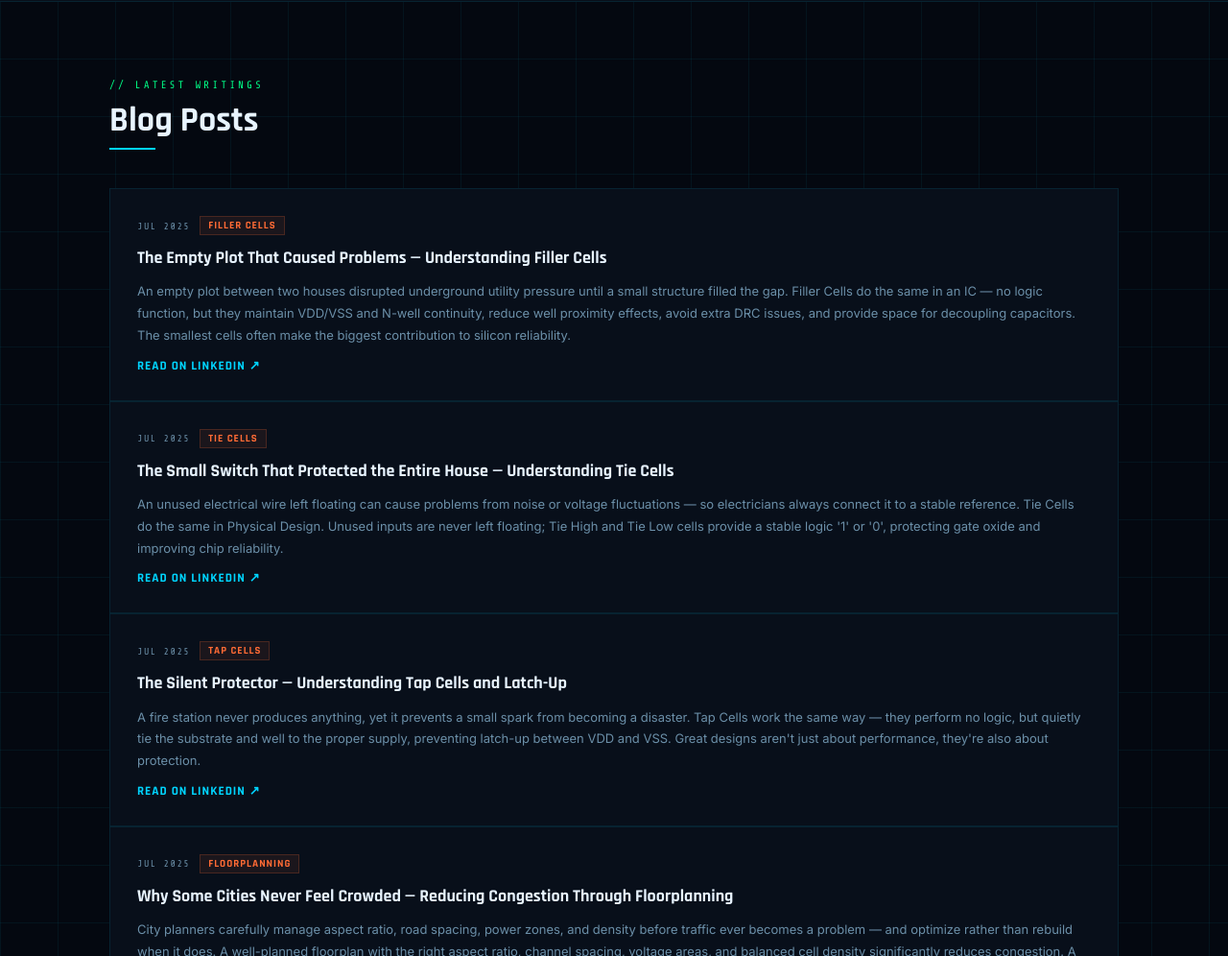
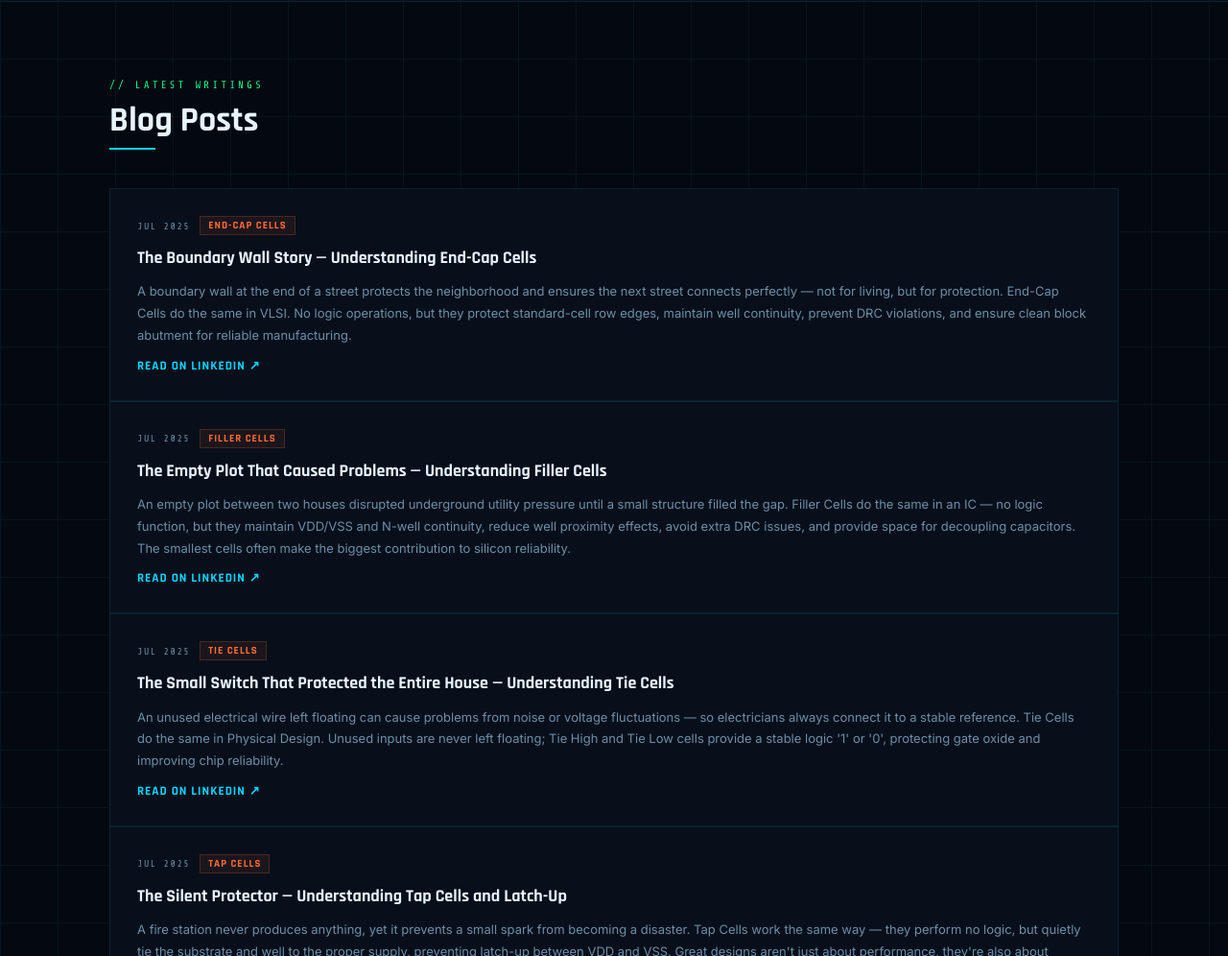
Before and after one commit to assertion36/kamma_suryateja, a website: page index.html in a window 1280 px wide. Shown: the part 899-1895 px from the top of the page at 96% size. Drawn offline with nearby package versions, Linux system fonts and the light colour scheme.

Commit message:
Update index.html

```diff
--- a/index.html
+++ b/index.html
@@ -599,6 +599,15 @@
     <div class="section-tag">// Latest Writings</div>
     <h2 class="section-title">Blog Posts</h2>
   </div>
+	<article class="blog-card">
+  <div class="blog-meta">
+    <span class="blog-date">JUL 2025</span>
+    <span class="blog-tag">End-Cap Cells</span>
+  </div>
+  <h3 class="blog-title">The Boundary Wall Story — Understanding End-Cap Cells</h3>
+  <p class="blog-excerpt">A boundary wall at the end of a street protects the neighborhood and ensures the next street connects perfectly — not for living, but for protection. End-Cap Cells do the same in VLSI. No logic operations, but they protect standard-cell row edges, maintain well continuity, prevent DRC violations, and ensure clean block abutment for reliable manufacturing.</p>
+  <a href="https://www.linkedin.com/posts/kamma-suryateja_vlsi-physicaldesign-asic-activity-7485906591800778752-jFDo" target="_blank" class="blog-read-more">Read on LinkedIn ↗</a>
+</article>
 	<article class="blog-card">
   <div class="blog-meta">
     <span class="blog-date">JUL 2025</span>
```
